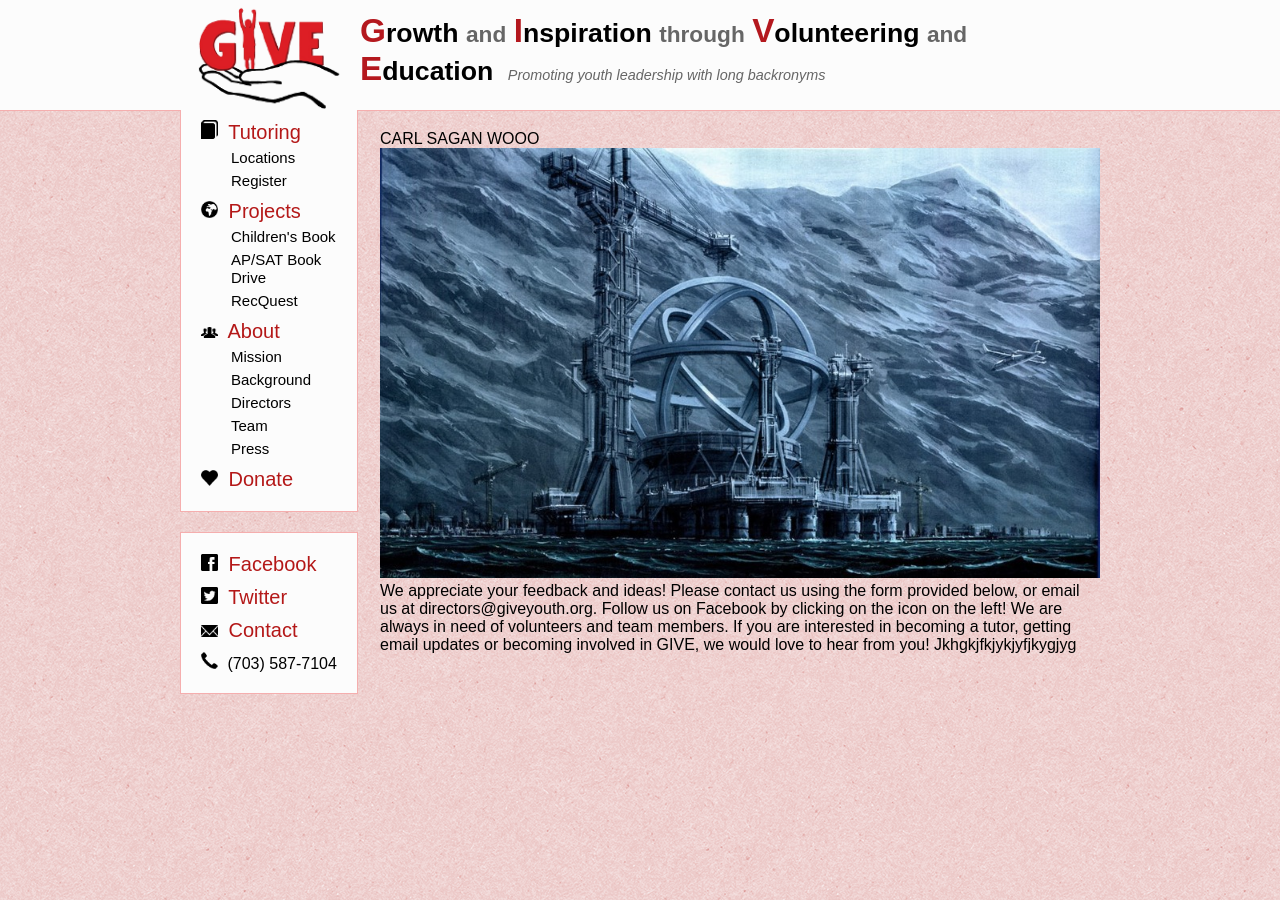
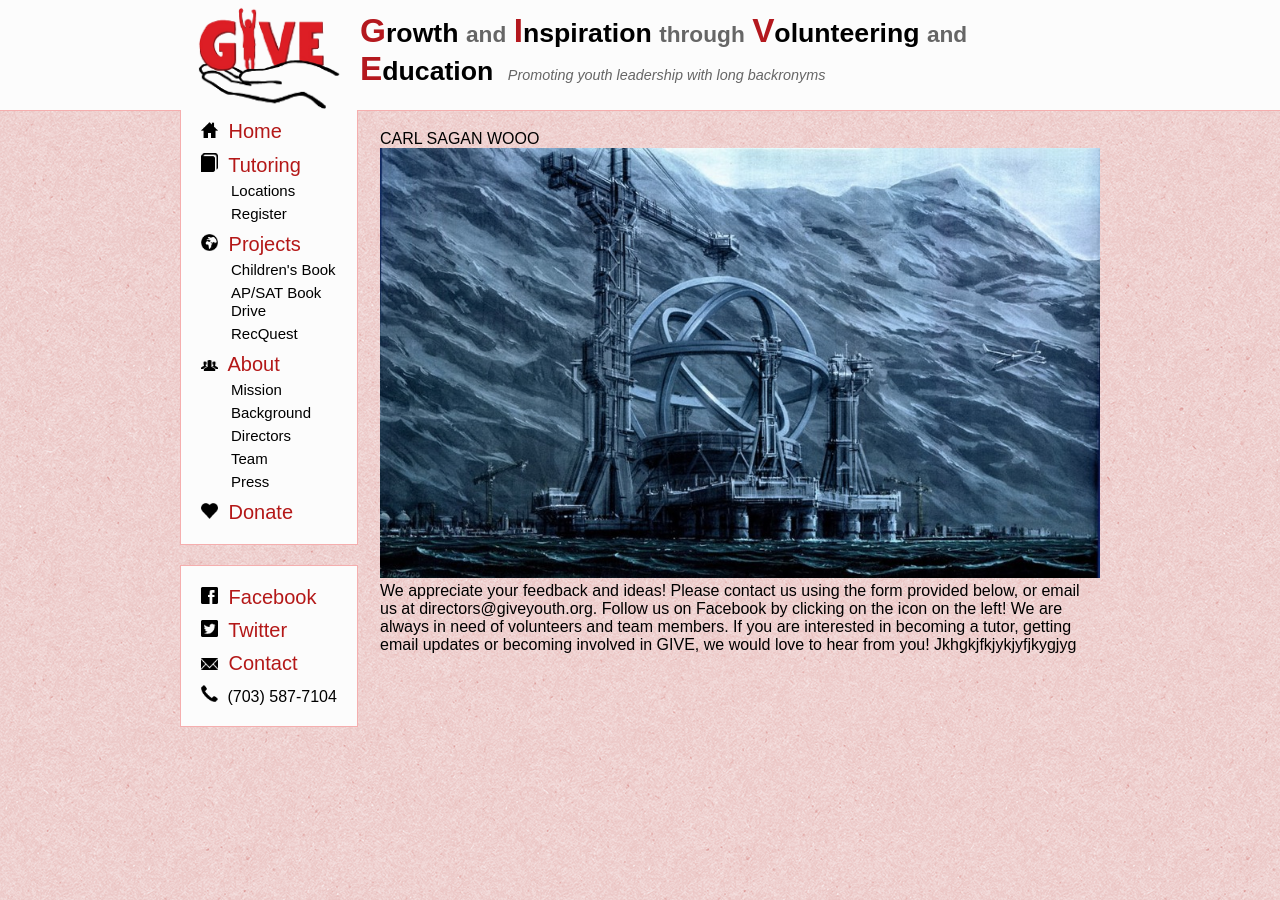
Before and after one commit to giveyouth/giveyouth.github.io, a Jekyll site: the page built from contact.html, in a window 1280 px wide. Built offline with Jekyll 4.4.1, drawn with Linux system fonts in a browser that asks for light colours.

Commit message:
cloudfront gets confused

```diff
--- a/_includes/sidebar.html
+++ b/_includes/sidebar.html
@@ -1,19 +1,18 @@
 <div class="sidebar">
 	<div class="box first">
 		<ul>
-			<!-- <li><a href=".">
+			<li><a href="/">
 				<img src="/resources/images/glyphicons/glyphicons_020_home.png">
 				Home
 			</a></li>
-			 -->
-			<li><a href="/tutoring">
+			<li><a href="/tutoring/">
 				<img src="/resources/images/glyphicons/glyphicons_071_book.png">
 				Tutoring</a>
 				<ul>
 					<li><a href="/tutoring/locations.html">Locations</a></li>
 					<li><a href="/tutoring/register.html">Register</a></li>
 				</ul>
-			<li><a href="/projects">
+			<li><a href="/projects/">
 				<img src="/resources/images/glyphicons/glyphicons_370_globe_af.png">
 				Projects
 				</a>
@@ -24,7 +23,7 @@
 					<li><a href="/projects/recquest.html">RecQuest</a></li>
 				</ul>
 			</li>
-			<li><a href="/about">
+			<li><a href="/about/">
 				<img src="/resources/images/glyphicons/glyphicons_043_group.png">
 				About
 				</a>
```
